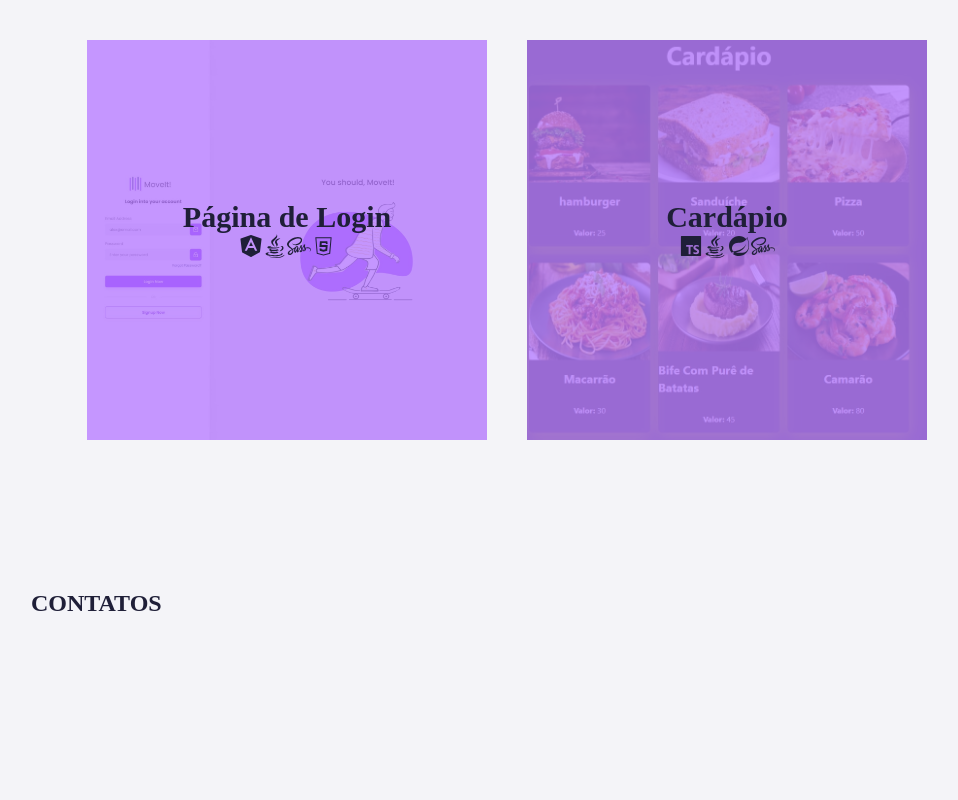
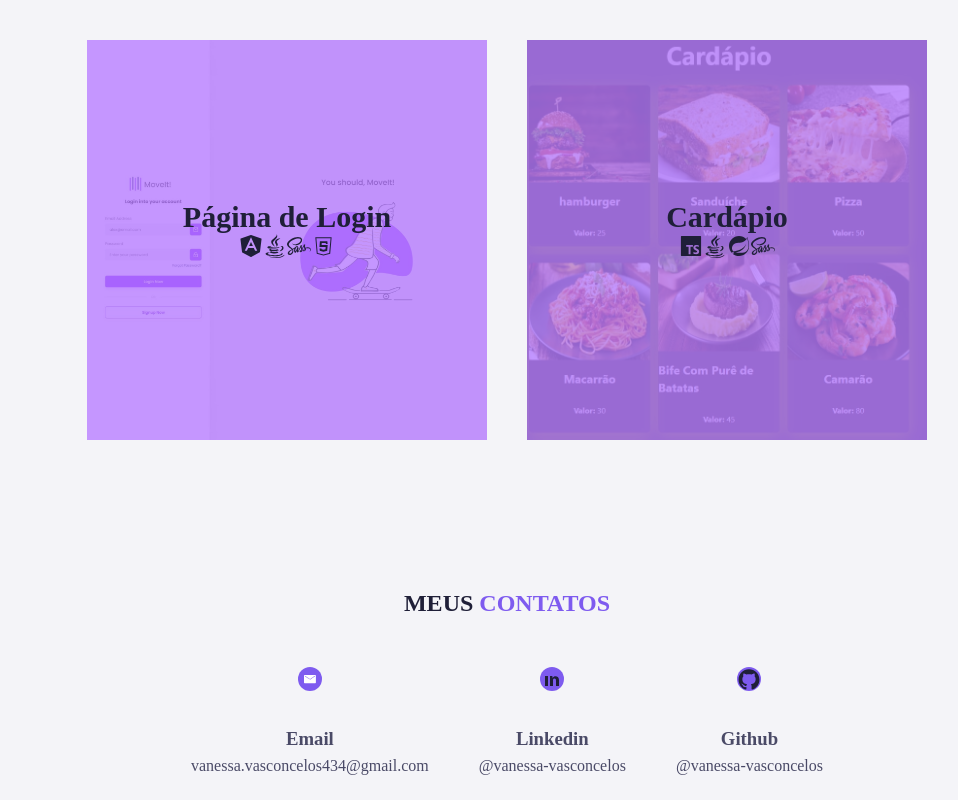
Before and after one commit to vanessa-vasconcelos/Portfolio, an Angular app: page / in a window 1280 px wide. Shown: the part 1124-1924 px from the top of the page, without its empty margins (133-1091 px from the left). Before the commit the page ends 1741 px from the top, so only its background shows below. Built offline with nearby package versions, Linux system fonts and the light colour scheme.

Commit message:
Aba Contatos finalizada

```diff
--- a/src/app/components/contatos/contatos.component.html
+++ b/src/app/components/contatos/contatos.component.html
@@ -1,3 +1,26 @@
 <section id="contatos">
-    <h1>CONTATOS</h1>
+    <h1>MEUS <span>CONTATOS</span></h1>
+    <div class="icons-contato">
+        <div class="icon">
+            <a href="mailto:vanessa.vasconcelos434@gmail.com">
+                <mat-icon class="svg-icon circulo" svgIcon="email-icon"></mat-icon>
+                <h3>Email</h3>
+                <p>vanessa.vasconcelos434&#64;gmail.com</p>
+            </a>
+        </div>
+        <div class="icon">
+            <a href="https://www.linkedin.com/in/dev-vanessa-vasconcelos/">
+                <mat-icon class="svg-icon circulo" svgIcon="linkedin-icon"></mat-icon>
+                <h3>Linkedin</h3>
+                <p>&#64;vanessa-vasconcelos</p>
+            </a>
+        </div>
+        <div class="icon">
+            <a href="https://github.com/vanessa-vasconcelos">
+                <mat-icon class="svg-icon circulo" svgIcon="github-icon"></mat-icon>
+                <h3>Github</h3>
+                <p>&#64;vanessa-vasconcelos</p>
+            </a>
+        </div>
+    </div>
 </section>
--- a/src/app/components/contatos/contatos.component.scss
+++ b/src/app/components/contatos/contatos.component.scss
@@ -1,3 +1,55 @@
 #contatos{
     padding-top: 100px;
+    display: flex;
+    flex-direction: column;
+    align-items: center;
 }
+
+#contatos h1 span{
+    color: var(--primary);
+}
+
+.circulo {
+    background-color: var(--primary);
+    border-radius: 50%;
+    display: flex;
+    align-items: center;
+    justify-content: center;
+    margin: 0 auto;
+    margin-bottom: 25px;
+    margin-top: 25px;
+    width: 55px;
+    height: 55px;
+    color: var(--text-prim);
+}
+
+  .icons-contato{
+    display: flex;
+    padding: 25px;
+    gap: 50px;
+  }
+
+  .icon {
+    display: flex;
+    align-items: center;
+    text-align: center;
+    flex-wrap: wrap;
+    transition: .2s;
+  }
+
+  .icon:hover {
+    transform: scale(1.2);
+  }
+
+  a {
+    text-decoration: none;
+  }
+
+.icon h3 {
+    color: var(--text-secondary);
+    line-height: 2;
+}
+
+.icon p {
+    color: var(--text-secondary);
+}
--- a/src/app/components/contatos/contatos.component.ts
+++ b/src/app/components/contatos/contatos.component.ts
@@ -1,8 +1,9 @@
 import { Component, ViewEncapsulation } from '@angular/core';
+import { MatIconModule } from '@angular/material/icon';
 
 @Component({
   selector: 'app-contatos',
-  imports: [],
+  imports: [MatIconModule],
   templateUrl: './contatos.component.html',
   styleUrl: './contatos.component.scss',
   encapsulation: ViewEncapsulation.None,
```
Also changed, not shown: public/assets/svgs/container.svg.
